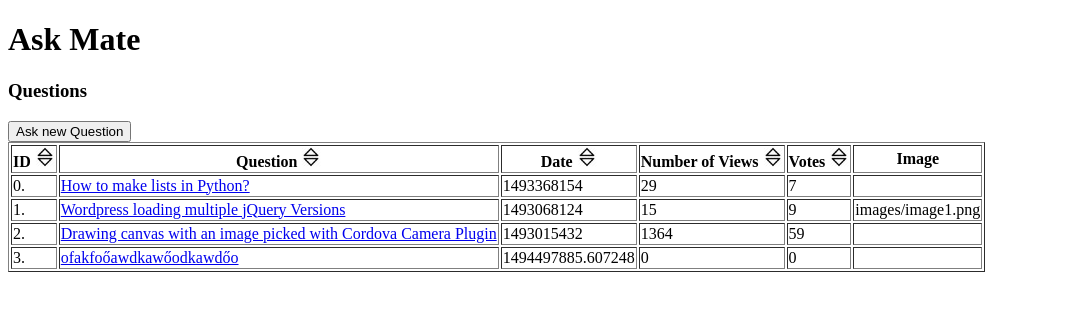
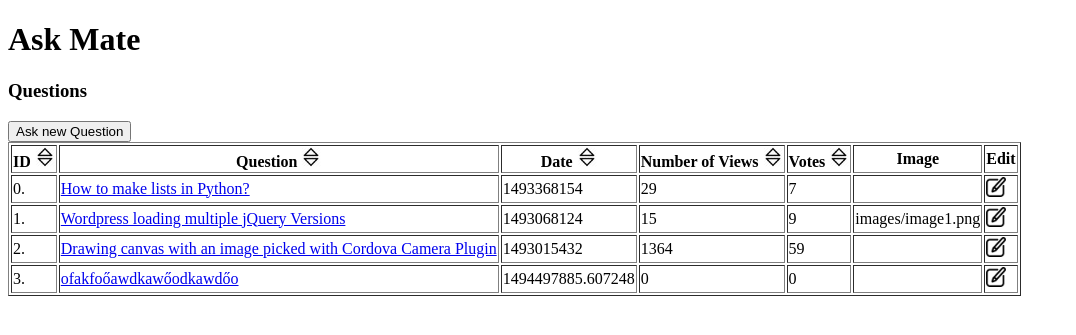
Before and after one commit to ReginaCsaszar/studious-guacamole, a Flask app: page /list in a window 1280 px wide. Shown: the top 335 px of the page, without its empty margins (0-1076 px from the left). Run offline with Flask 2, Linux system fonts and the light colour scheme.

Commit message:
added edit button for each row in list.html

```diff
--- a/templates/list.html
+++ b/templates/list.html
@@ -29,6 +29,7 @@
         </th>
     {% endfor %}
         <th>Image</th>
+        <th>Edit</th>
     </tr>
     {% for question in questions%}
         <tr>
@@ -38,6 +39,11 @@
             <td>{{question.view_number}}</td>
             <td>{{question.vote_number}}</td>
             <td>{{question.image}}</td>
+            <td>
+                <a href="/question/{{question.question_id}}/edit">
+                    <img src="/static/edit.png" width="20"></img>
+                </a>
+            </td>
         </tr>
     {% endfor %}
 
```
Also changed, not shown: static/edit.png (added).
